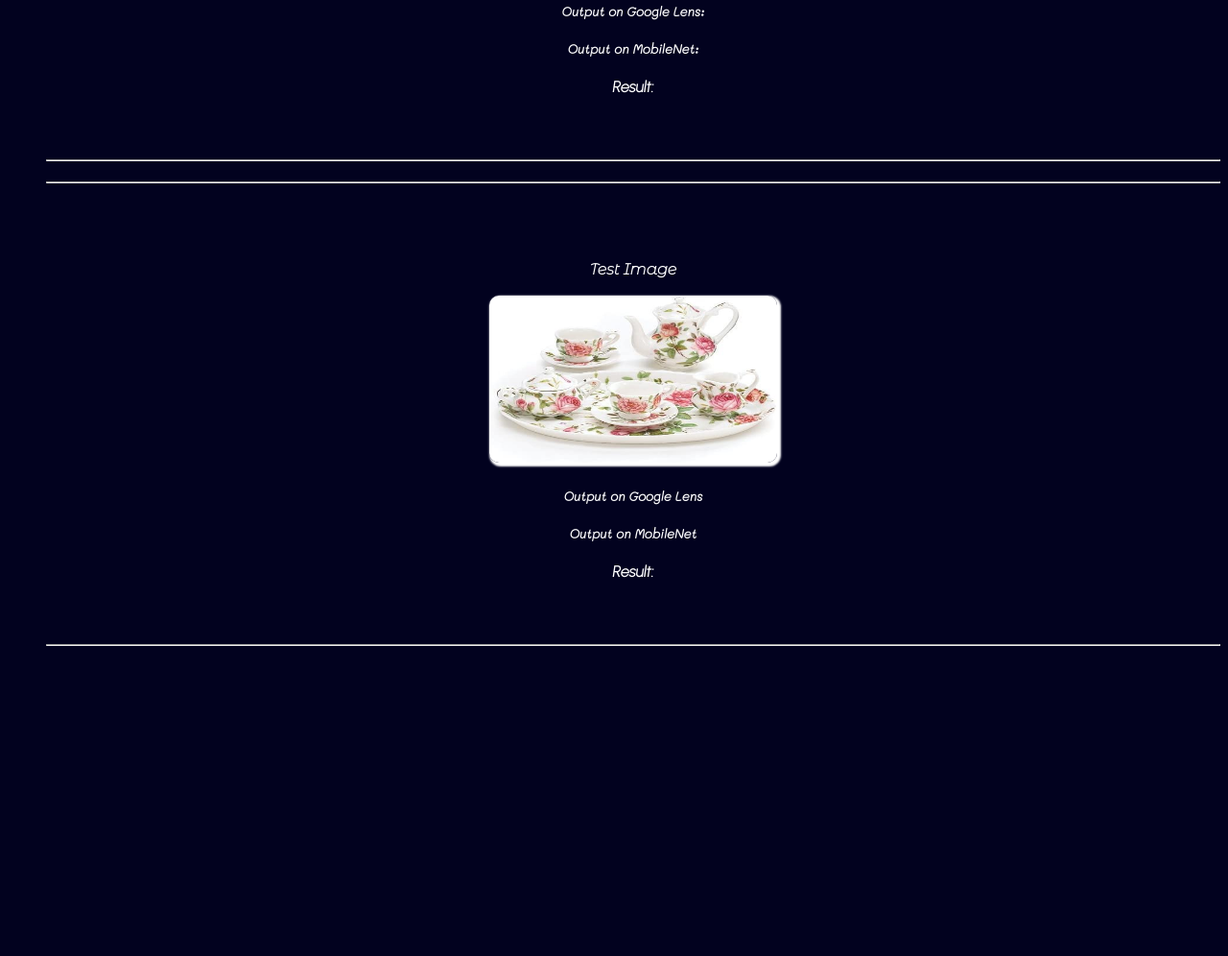
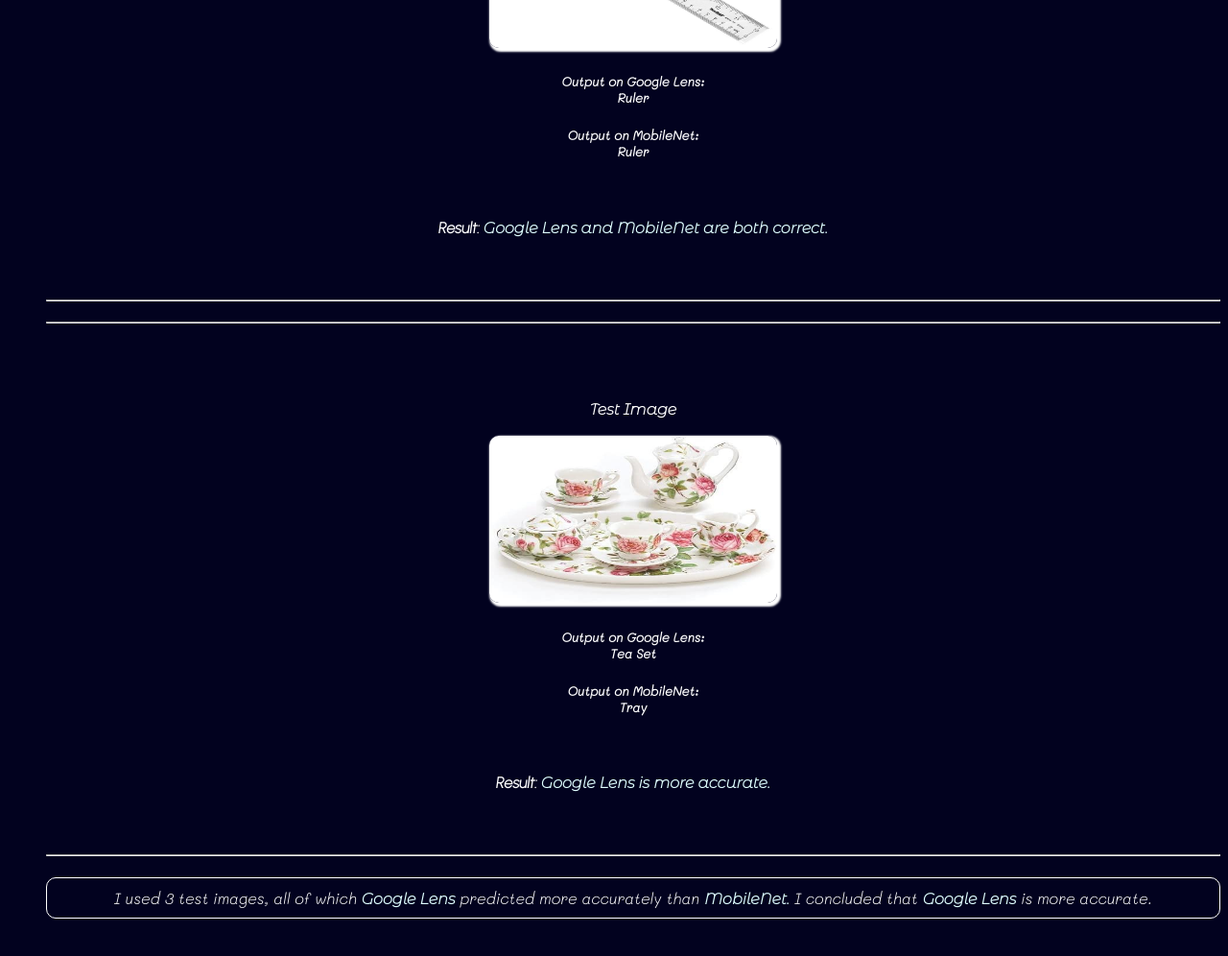
Before and after one commit to beep-create/supreme-goggles, a plain HTML site: page index.html in a window 1280 px wide. Shown: the part 1024-2020 px from the top of the page at 96% size. Before the commit the page ends 1718 px from the top, so only its background shows below. Drawn offline with Linux system fonts and the light colour scheme.

Commit message:
Add files via upload

```diff
--- a/index.html
+++ b/index.html
@@ -52,16 +52,17 @@
 <h5 class="google_lens">
     Output on <b> Google Lens:</b>
     <br>
-    <span> </span>
+    <span> Nintendo Switch </span>
 </h5>
 <h5 class="mobilenet">
     Output on <b> MobileNet:</b>
     <br>
-    <span>  </span>
+    <span> CD Player </span>
 </h5>
+<br>
 
 <div class="bob3">
-<h4 class="result">   Result: <b class="ok">  </b></h4>
+<h4 class="result">   Result: <b class="ok"> Google Lens is more accurate. </b></h4>
 <br>
 <br>
 <hr>
@@ -94,16 +95,17 @@
 <h5 class="google_lens">
     Output on <b> Google Lens:</b>
     <br>
-    <span>  </span>
+    <span> Ruler </span>
 </h5>
 <h5 class="mobilenet">
     Output on <b> MobileNet:</b>
     <br>
-    <span> </span>
+    <span> Ruler </span>
 </h5>
 
+<br>
 <div class="bob3">
-<h4 class="result"> Result: <b class="ok">  </b></h4>
+<h4 class="result"> Result: <b class="ok"> Google Lens and MobileNet are both correct. </b></h4>
 <br>
 <br>
 <hr>
@@ -126,36 +128,48 @@
 
     </li>
     <h5 class="google_lens">
-        Output on <b> Google Lens</b>
+        Output on <b> Google Lens:</b>
         <br>
-        <span> </span>
+        <span> Tea Set </span>
     </h5>
     <h5 class="mobilenet">
-        Output on <b> MobileNet</b>
+        Output on <b> MobileNet:</b>
         <br>
-        <span> </span>
+        <span> Tray </span>
     </h5>
 
+    <br>
     <div class="bob3">
-    <h4 class="result"> Result: <b class="ok"> </b></h4>
+    <h4 class="result"> Result: <b class="ok"> Google Lens is more accurate. </b></h4>
     <br>
     <br>
+
+
     <hr>
     <h4> </h4>
     </div>
 
     </div>
 
+    <div id="ok_ig">
+        <label>
+            I used 3 test images, all of which <b class="ok">Google Lens</b> predicted more accurately than <b class="ok"> MobileNet.</b>
+            I concluded that <b class="ok">Google Lens</b> is more accurate.
+        </label>
+       </div>
 
 </ol>
 </center>
 
+
+<br>
+<br>
+<br>
 <div class="footer">
 
     Developed by - Oceana Saleem
 
 </div>
 
-<script src="main.js"></script>
 </body>
 </html>
--- a/style.css
+++ b/style.css
@@ -63,3 +63,18 @@ ol {
 
 
 }
+
+
+
+.ok {
+    font-family: 'Montserrat Alternates', sans-serif;
+    color:lightcyan;
+}
+
+#ok_ig {
+    font-family: 'Mali', cursive;
+    border: solid 1px white;
+    border-radius: 10px;
+    padding: 10px;
+
+}
```
